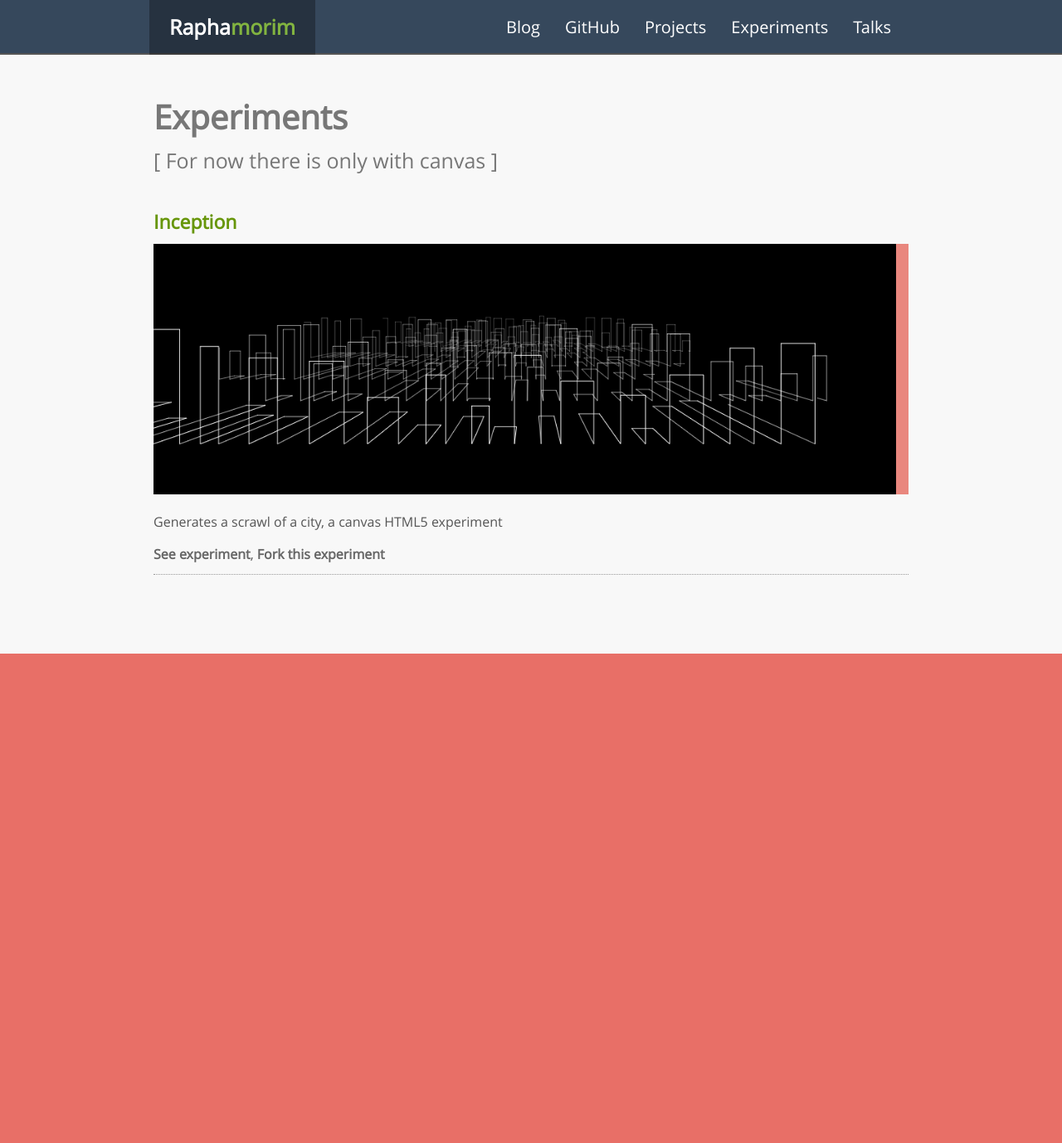
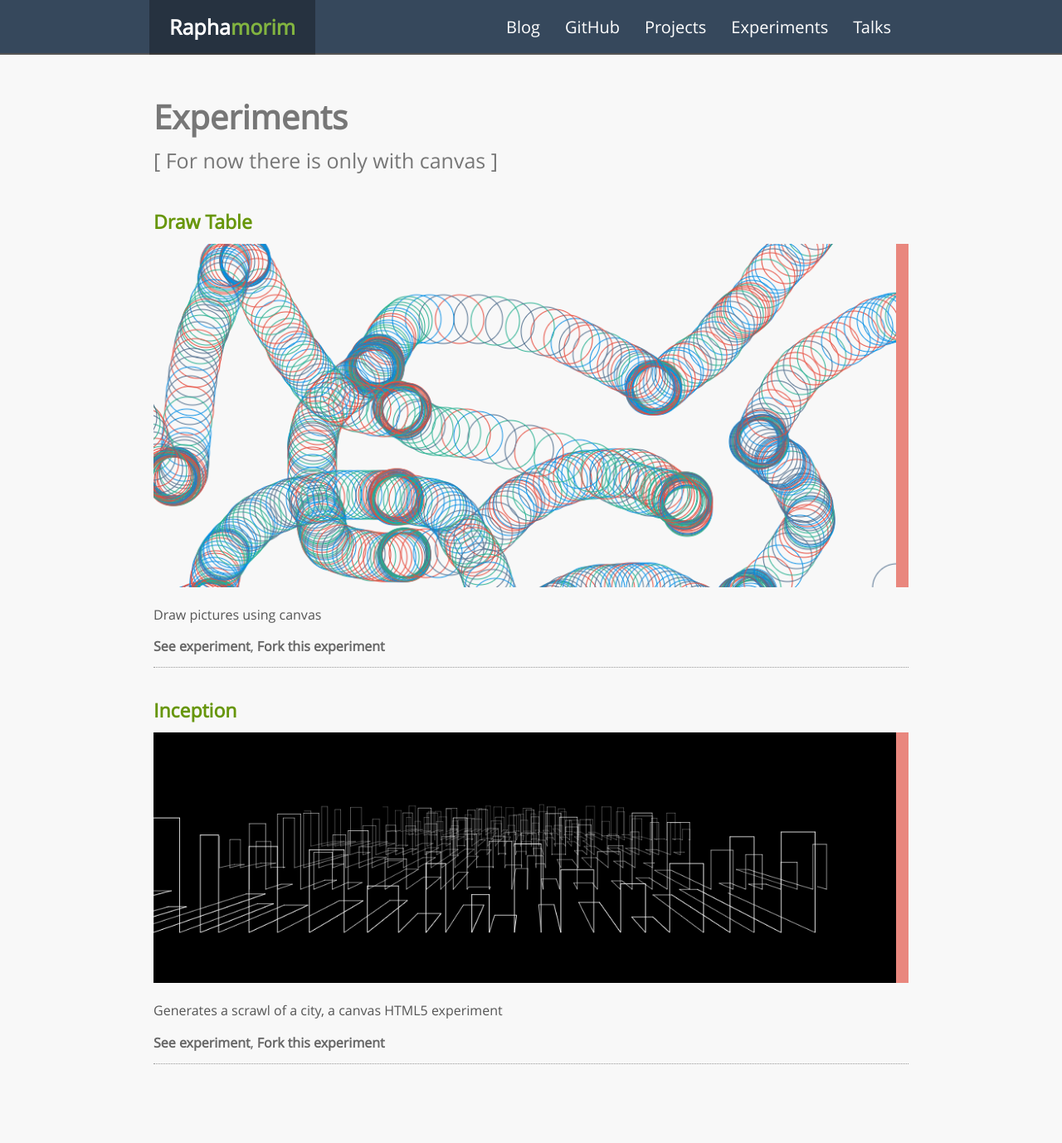
Before and after one commit to raphamorim/raphamorim.github.com, a Jekyll site: the page built from experiments/index.md, in a window 1280 px wide. Shown: the whole page at 83% size. Built offline with Jekyll 4.4.1, drawn with Linux system fonts in a browser that asks for light colours; nearby versions of some CDN libraries; before the commit the page ends 900 px from its top, so only the background shows below that.

Commit message:
add new experiment

```diff
--- a/experiments/index.md
+++ b/experiments/index.md
@@ -8,6 +8,20 @@
 ##Experiments
 
 [ For now there is only with canvas ]
+
+<ul id="exp">
+    <li>
+       <h3>
+       		<a href="http://raphamorim.com/canvas-experiments/draw">Draw Table</a>
+       </h3>
+
+       <p><img src="/assets/images/experiments/draw.jpg" alt="Inception"></p>
+
+       <p>Draw pictures using canvas</p>
+
+       <p><a href="http://raphamorim.com/canvas-experiments/draw" target="_blank">See experiment</a>, <a href="https://github.com/raphamorim/canvas-experiments" target="_blank">Fork this experiment</a></p>
+    </li>
+</ul>
 
 <ul id="exp">
     <li>
```
Also changed, not shown: assets/images/experiments/draw.jpg (added), 2 other files.
